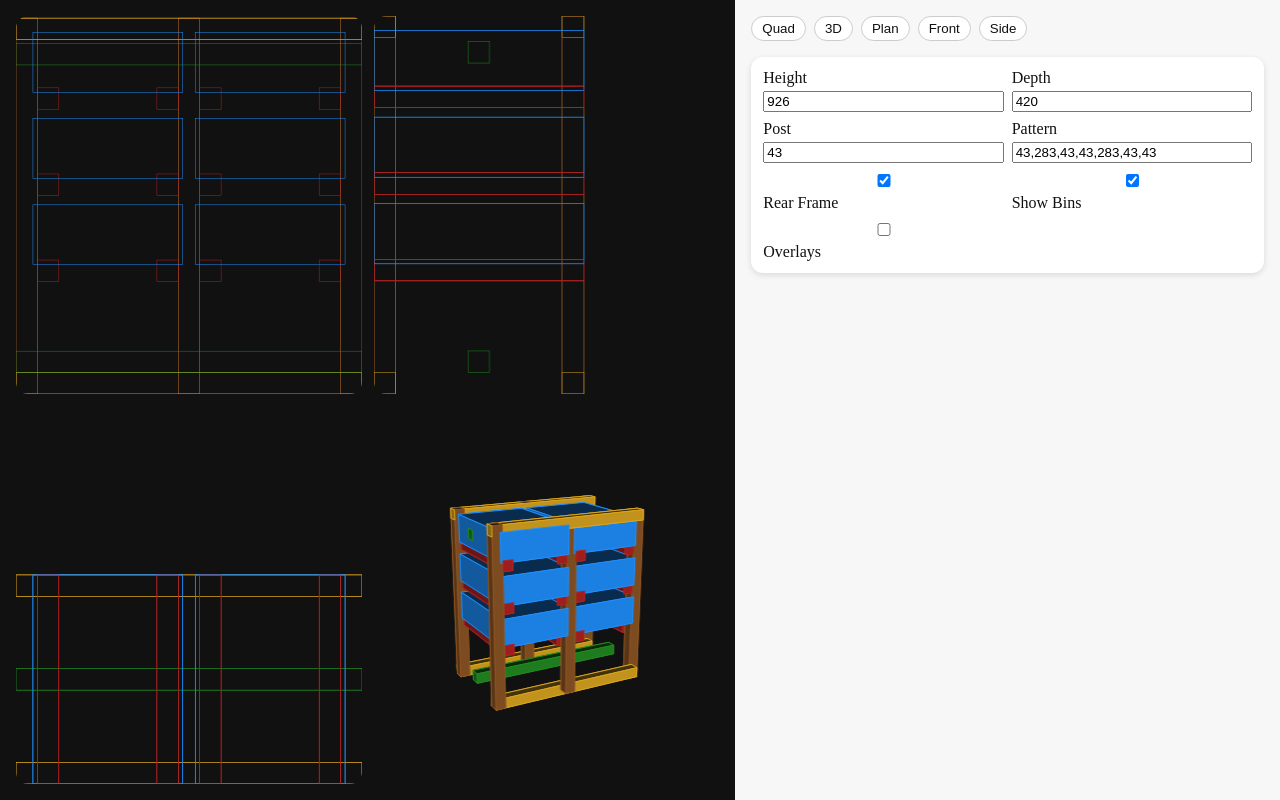
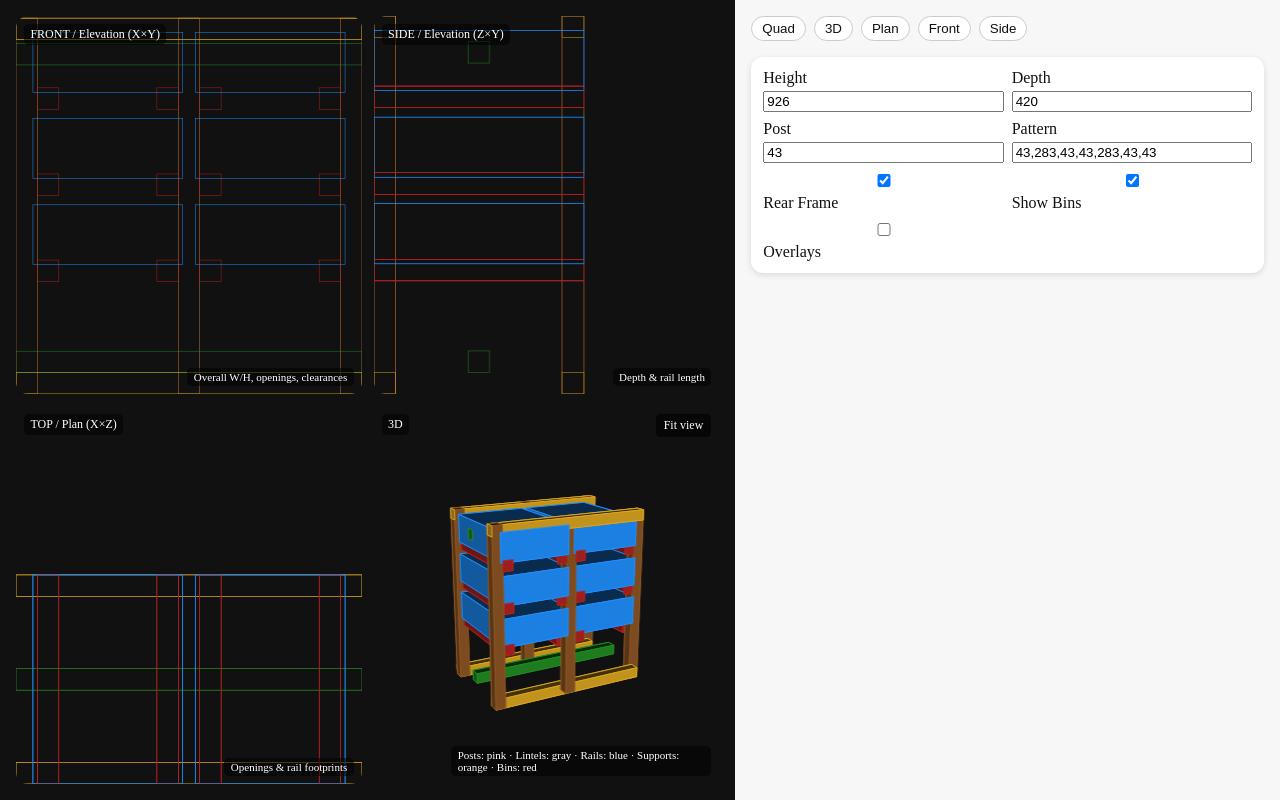
Before and after one commit to purplerice1212/Timber-size, a website with bundled scripts: page index.html in a window 1280 px wide. Built offline with nearby package versions, Linux system fonts and the light colour scheme.

Commit message:
Add HUD overlays and fit control to views

```diff
--- a/index.html
+++ b/index.html
@@ -11,16 +11,25 @@
     <div class="app">
       <div class="views" id="views">
         <div class="view" data-view="front">
+          <div class="hud">FRONT / Elevation (X×Y)</div>
           <canvas id="front"></canvas>
+          <div class="legend">Overall W/H, openings, clearances</div>
         </div>
         <div class="view" data-view="side">
+          <div class="hud">SIDE / Elevation (Z×Y)</div>
           <canvas id="side"></canvas>
+          <div class="legend">Depth &amp; rail length</div>
         </div>
         <div class="view" data-view="plan">
+          <div class="hud">TOP / Plan (X×Z)</div>
           <canvas id="plan"></canvas>
+          <div class="legend">Openings &amp; rail footprints</div>
         </div>
         <div class="view" data-view="three">
+          <div class="hud">3D</div>
+          <button class="fit" id="fit-three" type="button">Fit view</button>
           <canvas id="three"></canvas>
+          <div class="legend">Posts: pink · Lintels: gray · Rails: blue · Supports: orange · Bins: red</div>
         </div>
       </div>
       <div class="panel">
--- a/src/main.js
+++ b/src/main.js
@@ -14,7 +14,7 @@ import {buildModel} from './model.js';
 import {renderFront} from './views/front.js';
 import {renderSide} from './views/side.js';
 import {renderPlan} from './views/plan.js';
-import {render3d, init3dControls} from './views/view3d.js';
+import {render3d, init3dControls, reset3dCamera} from './views/view3d.js';
 
 function showRowOverflowWarning(){
   let banner=document.getElementById('rowoverflow-warning');
@@ -185,6 +185,13 @@ function init() {
     console.warn('Element #three not found. Skipping 3D controls initialization.');
   }
 
+  const fitThreeButton = document.getElementById('fit-three');
+  if (fitThreeButton) {
+    fitThreeButton.addEventListener('click', () => reset3dCamera());
+  } else {
+    console.warn('#fit-three not found. Skipping 3D fit button wiring.');
+  }
+
   subscribe(render);
   render();
 }
--- a/src/views/view3d.js
+++ b/src/views/view3d.js
@@ -2,7 +2,8 @@ import {typeColors} from '../utils/colors.js';
 import {getState, setCamera} from '../state.js';
 import {clamp} from '../utils/math.js';
 
-const camState = {yaw:0.5, pitch:0.3, zoom:1};
+const defaultCamera = {yaw:0.5, pitch:0.3, zoom:1};
+const camState = {...defaultCamera};
 let canvasRef, modelRef, overlayRef;
 
 function shadeColor(hex, factor){
@@ -83,11 +84,17 @@ export function render3d(canvas, model, overlays=false){
     ctx.fillText(`W:${Math.round(width)} H:${Math.round(height)} D:${Math.round(depth)}`,10,20);
   }
 }
+
+export function reset3dCamera({notify=true}={}){
+  Object.assign(camState, defaultCamera);
+  setCamera({...camState}, notify);
+  if(!notify && canvasRef){
+    render3d(canvasRef, modelRef, overlayRef);
+  }
+}
 export function init3dControls(canvas){
   canvas.addEventListener('dblclick',()=>{
-    camState.yaw=0.5; camState.pitch=0.3; camState.zoom=1;
-    setCamera(camState,false);
-    render3d(canvasRef, modelRef, overlayRef);
+    reset3dCamera({notify:false});
   });
   canvas.addEventListener('wheel',e=>{
     camState.zoom=clamp(camState.zoom+(e.deltaY>0?0.1:-0.1),0.5,3);
--- a/styles.css
+++ b/styles.css
@@ -40,6 +40,50 @@ body {
   border-radius: 12px;
   overflow: hidden;
   min-height: 0;
+}
+
+.hud {
+  position: absolute;
+  left: 0.5rem;
+  top: 0.5rem;
+  background: rgba(0, 0, 0, 0.55);
+  color: #fff;
+  font-size: 12px;
+  padding: 0.2rem 0.4rem;
+  border-radius: 0.3rem;
+  pointer-events: none;
+}
+
+.fit {
+  position: absolute;
+  right: 0.5rem;
+  top: 0.5rem;
+  background: rgba(0, 0, 0, 0.65);
+  color: #fff;
+  font-size: 12px;
+  padding: 0.24rem 0.5rem;
+  border: none;
+  border-radius: 0.3rem;
+  cursor: pointer;
+  font-family: inherit;
+}
+
+.fit:focus-visible {
+  outline: 2px solid rgba(255, 255, 255, 0.8);
+  outline-offset: 2px;
+}
+
+.legend {
+  position: absolute;
+  right: 0.5rem;
+  bottom: 0.5rem;
+  background: rgba(0, 0, 0, 0.55);
+  color: #fff;
+  font-size: 11px;
+  padding: 0.2rem 0.4rem;
+  border-radius: 0.3rem;
+  max-width: min(260px, 80%);
+  pointer-events: none;
 }
 
 .panel {
```
